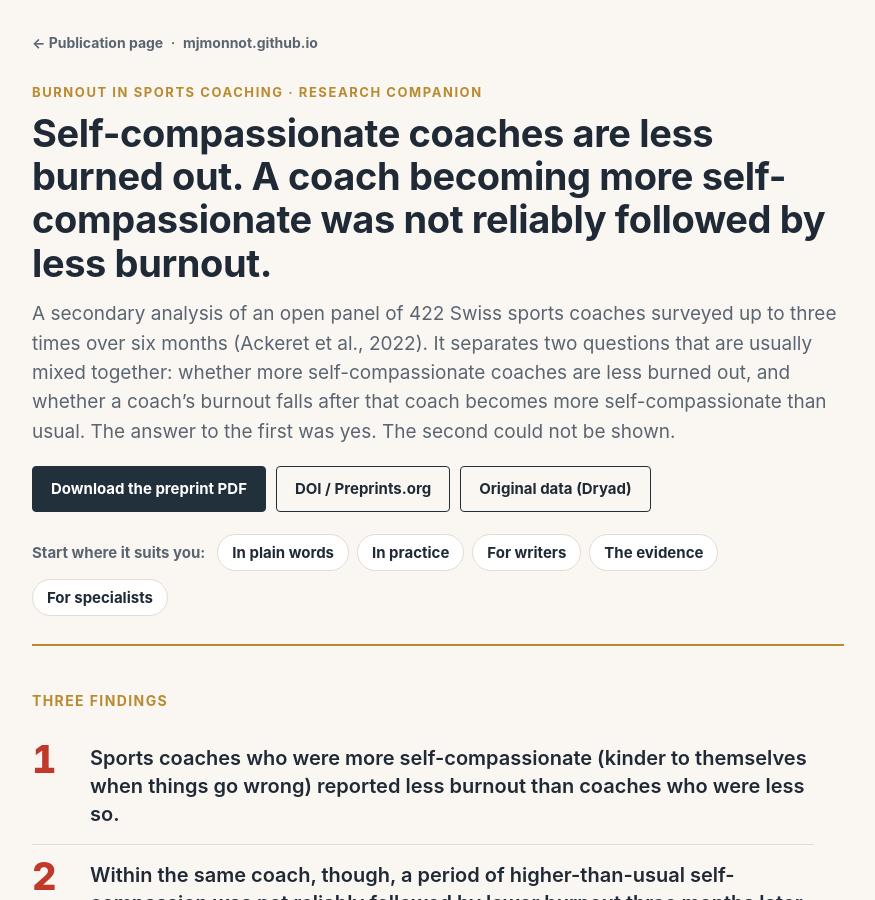
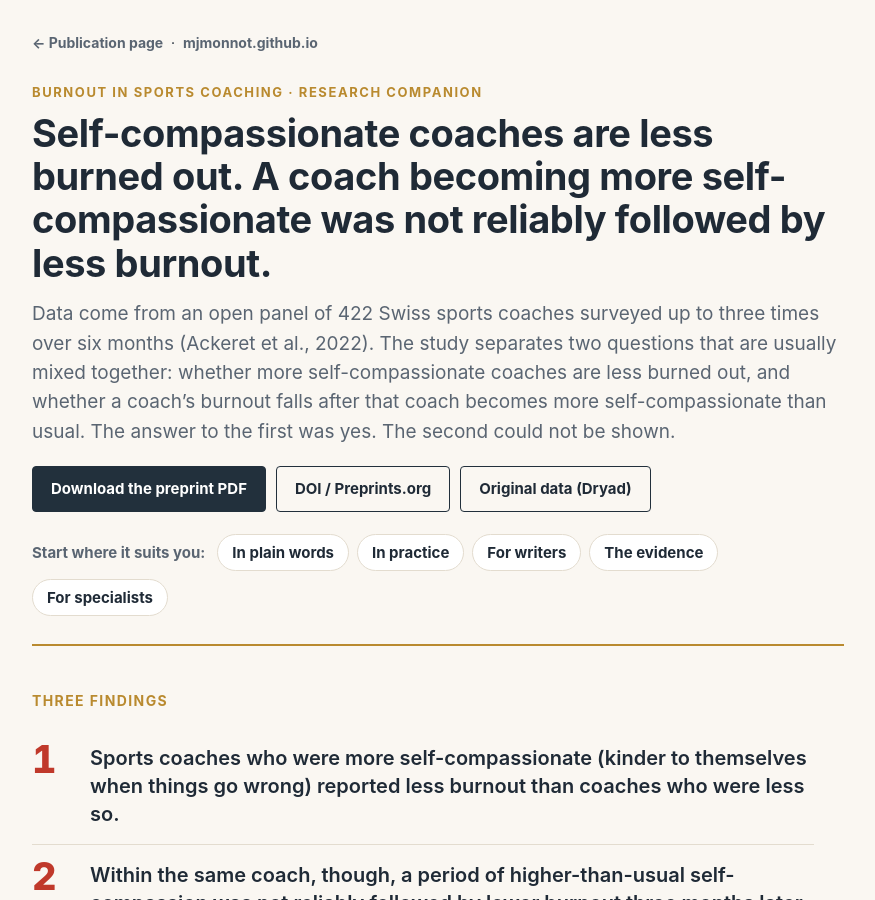
Before and after one commit to mjmonnot/mjmonnot.github.io, a Jekyll site: the page coach-burnout-2026/index.html, which Jekyll copies as it is, in a window 1280 px wide and 900 px high. Shown: the whole window, without its empty margins (202-1077 px from the left). Built offline with Jekyll 4.4.1, drawn with Linux system fonts in a browser that asks for light colours; some of the changed text lies outside the part shown.

Commit message:
Coach burnout: describe the study by its question and data source
Framing sentences no longer use the labels "reanalysis" or "secondary analysis" (RULES_IN_FORCE.md, Novelty and dataset choice, 2026-11-17; Matt, Claude chat 2026-11-18 15:37 GST). Each sentence still states where the data come from. No number changed. The preprint title is quoted as posted.

Co-Authored-By: Claude Fable 5.2 <noreply@anthropic.com>
Claude-Session: https://claude.ai/code/session_01TKeWHFR7E5YyftLbi9sYbp

```diff
--- a/coach-burnout-2026/index.html
+++ b/coach-burnout-2026/index.html
@@ -22,7 +22,7 @@
 <header class="masthead">
   <p class="kicker">Burnout in sports coaching &middot; Research companion</p>
   <h1>Self-compassionate coaches are less burned out. A coach becoming more self-compassionate was not reliably followed by less burnout.</h1>
-  <p class="dek">A secondary analysis of an open panel of 422 Swiss sports coaches surveyed up to three times over six months (Ackeret et al., 2022). It separates two questions that are usually mixed together: whether more self-compassionate coaches are less burned out, and whether a coach&rsquo;s burnout falls after that coach becomes more self-compassionate than usual. The answer to the first was yes. The second could not be shown.</p>
+  <p class="dek">Data come from an open panel of 422 Swiss sports coaches surveyed up to three times over six months (Ackeret et al., 2022). The study separates two questions that are usually mixed together: whether more self-compassionate coaches are less burned out, and whether a coach&rsquo;s burnout falls after that coach becomes more self-compassionate than usual. The answer to the first was yes. The second could not be shown.</p>
   <div class="masthead-actions">
     <a class="btn primary" href="/assets/pdfs/Monnot_2026_Coach_SelfCompassion_Preprints_202611_0474.pdf">Download the preprint PDF</a>
     <a class="btn ghost" href="https://doi.org/10.20944/preprints202611.0474.v1">DOI / Preprints.org</a>
@@ -219,7 +219,7 @@
   <p class="section-intro">The design, model, and the main reported estimates in one place. Estimates are standardized with 95% confidence intervals; where two are given, the first is baseline to 3 months and the second is 3 to 6 months.</p>
   <table class="spec">
     <tbody>
-      <tr><th scope="row">Design</th><td>Three-wave panel with 3-month lags; secondary analysis of a CC0 deposit (Ackeret et al., 2022; Dryad <a href="https://doi.org/10.5061/dryad.p5hqbzkrk">10.5061/dryad.p5hqbzkrk</a>). Two prior studies used the same panel with different questions and models.</td></tr>
+      <tr><th scope="row">Design</th><td>Three-wave panel with 3-month lags; data from a CC0 deposit (Ackeret et al., 2022; Dryad <a href="https://doi.org/10.5061/dryad.p5hqbzkrk">10.5061/dryad.p5hqbzkrk</a>). Two prior studies used the same panel with different questions and models.</td></tr>
       <tr><th scope="row">Sample</th><td><em>N</em> = 422 analytic; 420, 301, and 259 by wave; 258 with all three waves. 20.7% women, <em>M</em><sub>age</sub> = 44.48 (<em>SD</em> = 11.03), 57 sport disciplines.</td></tr>
       <tr><th scope="row">Measures</th><td>Self-Compassion Scale Short Form (12 items), Coach Burnout Questionnaire (15 items), Brief Perceived Social Support Questionnaire. Each construct modeled with three parcels per wave.</td></tr>
       <tr><th scope="row">Model</th><td>Random-intercept cross-lagged panel model with latent constructs. Autoregressive and cross-lagged paths constrained equal across intervals (unstandardized), as planned; equal versus free: &Delta;&chi;&sup2;(4) = 12.15 (Satorra&ndash;Bentler scaled), &Delta;CFI = &minus;.001, &Delta;RMSEA = .002.</td></tr>
```
Also changed, not shown: publications/2026-coach-burnout.md (+1 -1 lines).
